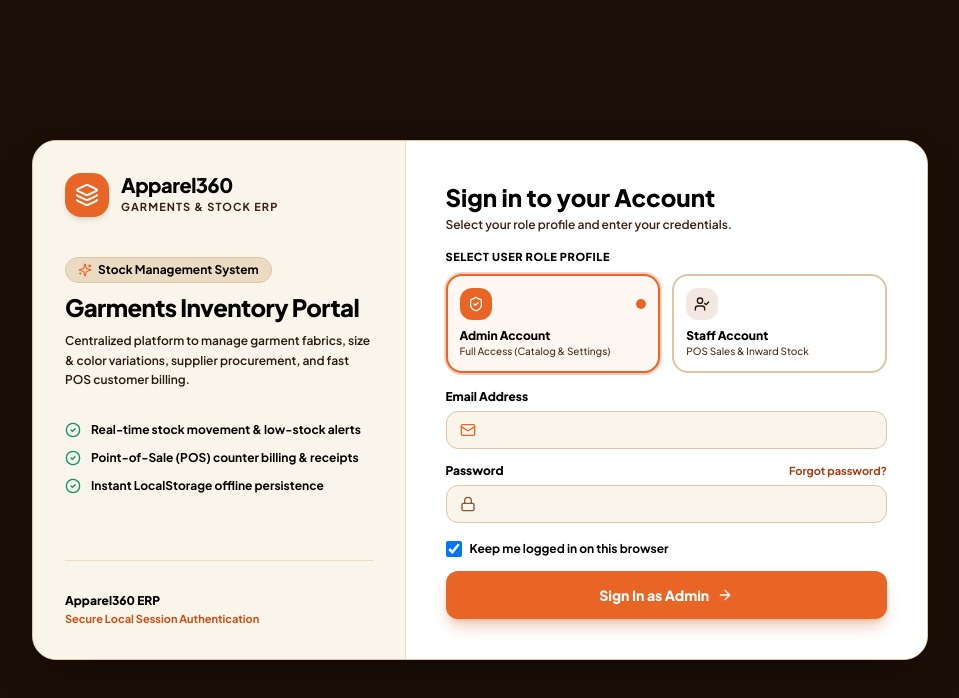
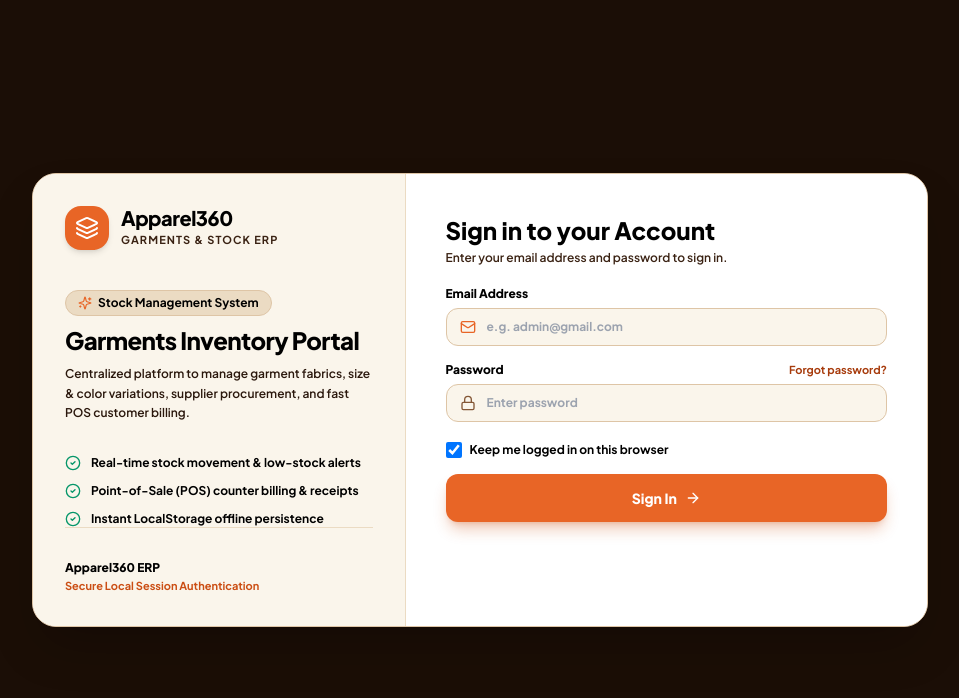
Before and after one commit to hemamalinicti/apparel360, a React (Vite) app: page / in a window 1280 px wide. Shown: the top 698 px of the page, without its empty margins (160-1119 px from the left). Built offline with nearby package versions, Linux system fonts and the light colour scheme.

Commit message:
feat(auth): remove role selector and implement credential-based login for admin and staff

```diff
--- a/src/components/auth/LoginModal.jsx
+++ b/src/components/auth/LoginModal.jsx
@@ -1,34 +1,46 @@
 import React, { useState } from 'react';
-import { X, ShieldCheck, UserCheck, Lock, Mail, Sparkles, Layers } from 'lucide-react';
+import { X, Lock, Mail, Sparkles, Layers, AlertCircle } from 'lucide-react';
 import { useApp } from '../../context/AppContext';
 
 export const LoginModal = ({ isOpen, onClose }) => {
-  const { login, currentUser } = useApp();
+  const { login } = useApp();
 
-  const [role, setRole] = useState(currentUser.role || 'Admin');
   const [email, setEmail] = useState('');
-  const [name, setName] = useState(currentUser.name || (role === 'Admin' ? 'Administrator' : 'Store Staff'));
   const [password, setPassword] = useState('');
+  const [errorMessage, setErrorMessage] = useState('');
 
   if (!isOpen) return null;
 
-  const handleRolePreset = (selectedRole) => {
-    setRole(selectedRole);
-    setName(selectedRole === 'Admin' ? 'Administrator' : 'Store Staff');
-  };
-
   const handleSubmit = (e) => {
     e.preventDefault();
-    const isAdm = role === 'Admin';
+    setErrorMessage('');
+
+    const cleanEmail = email.trim().toLowerCase();
+    const cleanPassword = password.trim();
+
+    if (cleanEmail === 'admin@gmail.com' && cleanPassword === 'admin123') {
       login({
-      name: name.trim() || (isAdm ? 'Administrator' : 'Store Staff'),
-      email: email.trim() || (isAdm ? 'admin@apparel360.com' : 'staff@apparel360.com'),
-      role,
-      code: isAdm ? 'ADM-001' : 'STAFF-102',
+        name: 'Administrator',
+        email: 'admin@gmail.com',
+        role: 'Admin',
+        code: 'ADM-001',
         company: 'Apparel360',
         isLoggedIn: true
       });
       onClose();
+    } else if (cleanEmail === 'staff@gmail.com' && cleanPassword === 'staff123') {
+      login({
+        name: 'Store Staff',
+        email: 'staff@gmail.com',
+        role: 'Staff',
+        code: 'STAFF-102',
+        company: 'Apparel360',
+        isLoggedIn: true
+      });
+      onClose();
+    } else {
+      setErrorMessage('Invalid credentials. Use admin@gmail.com/admin123 or staff@gmail.com/staff123');
+    }
   };
 
   return (
@@ -64,73 +76,15 @@ export const LoginModal = ({ isOpen, onClose }) => {
         {/* Body */}
         <form onSubmit={handleSubmit} className="p-6 space-y-4 text-xs sm:text-sm bg-white">
 
-          {/* Role selector buttons */}
-          <div className="space-y-1.5">
-            <label className="font-black text-xs uppercase tracking-wider text-black block">Choose Role Profile</label>
-            <div className="grid grid-cols-2 gap-3">
-              <button
-                type="button"
-                onClick={() => handleRolePreset('Admin')}
-                className={`p-3.5 rounded-2xl border-2 text-left flex flex-col justify-between transition-all cursor-pointer ${
-                  role === 'Admin'
-                    ? 'border-burnt-500 bg-burnt-50 ring-2 ring-burnt-500/30 shadow-sm'
-                    : 'border-cream-300 hover:border-cream-400 bg-white'
-                }`}
-              >
-                <div className="flex items-center gap-2.5">
-                  <div
-                    className="p-2 rounded-xl flex items-center justify-center shadow-xs"
-                    style={{
-                      backgroundColor: role === 'Admin' ? '#E86526' : '#FFF0EA',
-                      color: role === 'Admin' ? '#FFFFFF' : '#CB4E14'
-                    }}
-                  >
-                    <ShieldCheck className="w-4 h-4" />
+          {errorMessage && (
+            <div className="p-3 rounded-xl bg-rose-50 border border-rose-200 text-rose-800 text-xs font-bold flex items-center gap-2">
+              <AlertCircle className="w-4 h-4 text-rose-600 shrink-0" />
+              <span>{errorMessage}</span>
             </div>
-                  <span className="font-black text-sm text-black">Admin</span>
-                </div>
-                <p className="text-xs text-chocolate-800 font-semibold mt-2 leading-tight">Full access (Catalog, Masters, Suppliers)</p>
-              </button>
+          )}
 
-              <button
-                type="button"
-                onClick={() => handleRolePreset('Staff')}
-                className={`p-3.5 rounded-2xl border-2 text-left flex flex-col justify-between transition-all cursor-pointer ${
-                  role === 'Staff'
-                    ? 'border-chocolate-700 bg-chocolate-50 ring-2 ring-chocolate-700/30 shadow-sm'
-                    : 'border-cream-300 hover:border-cream-400 bg-white'
-                }`}
-              >
-                <div className="flex items-center gap-2.5">
-                  <div
-                    className="p-2 rounded-xl flex items-center justify-center shadow-xs"
-                    style={{
-                      backgroundColor: role === 'Staff' ? '#2A170C' : '#F2E8E1',
-                      color: role === 'Staff' ? '#FFFFFF' : '#2A170C'
-                    }}
-                  >
-                    <UserCheck className="w-4 h-4" />
-                  </div>
-                  <span className="font-black text-sm text-black">Staff</span>
-                </div>
-                <p className="text-xs text-chocolate-800 font-semibold mt-2 leading-tight">POS Sales & Purchase Entry</p>
-              </button>
-            </div>
-          </div>
-
-          {/* Name & Email */}
+          {/* Email & Password */}
           <div className="space-y-3 pt-1">
-            <div>
-              <label className="font-black text-xs text-black block mb-1">User Display Name</label>
-              <input
-                type="text"
-                required
-                value={name}
-                onChange={(e) => setName(e.target.value)}
-                className="w-full px-3.5 py-2.5 rounded-xl border border-cream-300 focus:border-burnt-500 focus:ring-2 focus:ring-burnt-500/20 outline-none font-bold bg-cream-50 focus:bg-white text-black text-sm transition-all"
-              />
-            </div>
-
             <div>
               <label className="font-black text-xs text-black block mb-1">Email Address</label>
               <div className="relative">
@@ -138,21 +92,30 @@ export const LoginModal = ({ isOpen, onClose }) => {
                 <input
                   type="email"
                   required
+                  placeholder="e.g. admin@gmail.com"
                   value={email}
-                  onChange={(e) => setEmail(e.target.value)}
+                  onChange={(e) => {
+                    setEmail(e.target.value);
+                    if (errorMessage) setErrorMessage('');
+                  }}
                   className="w-full pl-10 pr-3.5 py-2.5 rounded-xl border border-cream-300 focus:border-burnt-500 focus:ring-2 focus:ring-burnt-500/20 outline-none font-bold bg-cream-50 focus:bg-white text-black text-sm transition-all"
                 />
               </div>
             </div>
 
             <div>
-              <label className="font-black text-xs text-black block mb-1">Password / PIN</label>
+              <label className="font-black text-xs text-black block mb-1">Password</label>
               <div className="relative">
                 <Lock className="w-4 h-4 absolute left-3.5 top-1/2 -translate-y-1/2" style={{ color: '#845736' }} />
                 <input
                   type="password"
+                  required
+                  placeholder="Enter password"
                   value={password}
-                  onChange={(e) => setPassword(e.target.value)}
+                  onChange={(e) => {
+                    setPassword(e.target.value);
+                    if (errorMessage) setErrorMessage('');
+                  }}
                   className="w-full pl-10 pr-3.5 py-2.5 rounded-xl border border-cream-300 focus:border-burnt-500 focus:ring-2 focus:ring-burnt-500/20 outline-none font-bold bg-cream-50 focus:bg-white text-black text-sm transition-all"
                 />
               </div>
@@ -167,7 +130,7 @@ export const LoginModal = ({ isOpen, onClose }) => {
               style={{ backgroundColor: '#E86526', color: '#FFFFFF' }}
             >
               <Sparkles className="w-4 h-4 text-white" />
-              <span className="text-white font-black text-sm tracking-wide">Sign In as {role}</span>
+              <span className="text-white font-black text-sm tracking-wide">Sign In</span>
             </button>
           </div>
 
--- a/src/components/auth/LoginPage.jsx
+++ b/src/components/auth/LoginPage.jsx
@@ -1,39 +1,51 @@
 import React, { useState } from 'react';
 import {
-  ShieldCheck,
-  UserCheck,
   Lock,
   Mail,
   Sparkles,
   Layers,
   ArrowRight,
-  CheckCircle2
+  CheckCircle2,
+  AlertCircle
 } from 'lucide-react';
 import { useApp } from '../../context/AppContext';
 
 export const LoginPage = () => {
   const { login } = useApp();
 
-  const [selectedRole, setSelectedRole] = useState('Admin');
   const [email, setEmail] = useState('');
   const [password, setPassword] = useState('');
   const [rememberMe, setRememberMe] = useState(true);
-
-  const handleSelectRole = (role) => {
-    setSelectedRole(role);
-  };
+  const [errorMessage, setErrorMessage] = useState('');
 
   const handleFormSubmit = (e) => {
     e.preventDefault();
-    const isAdm = selectedRole === 'Admin';
-    login({
-      name: isAdm ? 'Administrator' : 'Store Staff',
-      email: email.trim() || (isAdm ? 'admin@apparel360.com' : 'staff@apparel360.com'),
-      role: selectedRole,
-      code: isAdm ? 'ADM-001' : 'STAFF-102',
-      company: 'Apparel360',
-      isLoggedIn: true
-    });
+    setErrorMessage('');
+
+    const cleanEmail = email.trim().toLowerCase();
+    const cleanPassword = password.trim();
+
+    if (cleanEmail === 'admin@gmail.com' && cleanPassword === 'admin123') {
+      login({
+        name: 'Administrator',
+        email: 'admin@gmail.com',
+        role: 'Admin',
+        code: 'ADM-001',
+        company: 'Apparel360',
+        isLoggedIn: true
+      });
+    } else if (cleanEmail === 'staff@gmail.com' && cleanPassword === 'staff123') {
+      login({
+        name: 'Store Staff',
+        email: 'staff@gmail.com',
+        role: 'Staff',
+        code: 'STAFF-102',
+        company: 'Apparel360',
+        isLoggedIn: true
+      });
+    } else {
+      setErrorMessage('Invalid email or password. Please check your login credentials.');
+    }
   };
 
   return (
@@ -131,82 +143,20 @@ export const LoginPage = () => {
                 Sign in to your Account
               </h3>
               <p className="text-xs text-chocolate-800 font-semibold">
-                Select your role profile and enter your credentials.
+                Enter your email address and password to sign in.
               </p>
             </div>
 
-            {/* Quick 1-Click Role Presets */}
-            <div className="mt-4 space-y-2">
-              <label className="text-[11px] font-black uppercase tracking-wider text-black block">
-                Select User Role Profile
-              </label>
-              <div className="grid grid-cols-2 gap-3">
-
-                {/* Admin Option */}
-                <button
-                  type="button"
-                  onClick={() => handleSelectRole('Admin')}
-                  className={`p-3 rounded-2xl border-2 text-left transition-all relative cursor-pointer ${
-                    selectedRole === 'Admin'
-                      ? 'border-burnt-500 bg-burnt-50 ring-2 ring-burnt-500/30 shadow-sm'
-                      : 'border-cream-300 hover:border-cream-400 bg-white'
-                  }`}
-                >
-                  <div className="flex items-center justify-between">
-                    <div
-                      className="w-8 h-8 rounded-xl flex items-center justify-center font-bold shadow-xs"
-                      style={{
-                        backgroundColor: selectedRole === 'Admin' ? '#E86526' : '#FFF0EA',
-                        color: selectedRole === 'Admin' ? '#FFFFFF' : '#CB4E14'
-                      }}
-                    >
-                      <ShieldCheck className="w-4 h-4" />
-                    </div>
-                    {selectedRole === 'Admin' && (
-                      <span className="w-2.5 h-2.5 rounded-full" style={{ backgroundColor: '#E86526' }} />
-                    )}
-                  </div>
-                  <div className="mt-2">
-                    <div className="text-xs font-black text-black">Admin Account</div>
-                    <div className="text-[10px] text-chocolate-700 font-medium">Full Access (Catalog & Settings)</div>
-                  </div>
-                </button>
-
-                {/* Staff Option */}
-                <button
-                  type="button"
-                  onClick={() => handleSelectRole('Staff')}
-                  className={`p-3 rounded-2xl border-2 text-left transition-all relative cursor-pointer ${
-                    selectedRole === 'Staff'
-                      ? 'border-chocolate-700 bg-chocolate-50 ring-2 ring-chocolate-700/30 shadow-sm'
-                      : 'border-cream-300 hover:border-cream-400 bg-white'
-                  }`}
-                >
-                  <div className="flex items-center justify-between">
-                    <div
-                      className="w-8 h-8 rounded-xl flex items-center justify-center font-bold shadow-xs"
-                      style={{
-                        backgroundColor: selectedRole === 'Staff' ? '#2A170C' : '#F2E8E1',
-                        color: selectedRole === 'Staff' ? '#FFFFFF' : '#2A170C'
-                      }}
-                    >
-                      <UserCheck className="w-4 h-4" />
-                    </div>
-                    {selectedRole === 'Staff' && (
-                      <span className="w-2.5 h-2.5 rounded-full" style={{ backgroundColor: '#2A170C' }} />
-                    )}
-                  </div>
-                  <div className="mt-2">
-                    <div className="text-xs font-black text-black">Staff Account</div>
-                    <div className="text-[10px] text-chocolate-700 font-medium">POS Sales & Inward Stock</div>
-                  </div>
-                </button>
-
+            {/* Error Message Alert */}
+            {errorMessage && (
+              <div className="mt-4 p-3 rounded-xl bg-rose-50 border border-rose-200 text-rose-800 text-xs font-bold flex items-center gap-2 animate-in fade-in">
+                <AlertCircle className="w-4 h-4 text-rose-600 shrink-0" />
+                <span>{errorMessage}</span>
               </div>
-            </div>
+            )}
 
             {/* Login Form */}
-            <form onSubmit={handleFormSubmit} className="mt-4 space-y-3.5 text-xs">
+            <form onSubmit={handleFormSubmit} className="mt-5 space-y-4 text-xs">
 
               <div className="space-y-1.5">
                 <label className="font-black text-xs text-black block">Email Address</label>
@@ -215,8 +165,12 @@ export const LoginPage = () => {
                   <input
                     type="email"
                     required
+                    placeholder="e.g. admin@gmail.com"
                     value={email}
-                    onChange={(e) => setEmail(e.target.value)}
+                    onChange={(e) => {
+                      setEmail(e.target.value);
+                      if (errorMessage) setErrorMessage('');
+                    }}
                     className="w-full pl-10 pr-3.5 py-2.5 bg-cream-50 rounded-xl border border-cream-300 focus:border-burnt-500 focus:bg-white text-black outline-none text-xs font-bold transition-all focus:ring-2 focus:ring-burnt-500/20"
                   />
                 </div>
@@ -234,8 +188,12 @@ export const LoginPage = () => {
                   <input
                     type="password"
                     required
+                    placeholder="Enter password"
                     value={password}
-                    onChange={(e) => setPassword(e.target.value)}
+                    onChange={(e) => {
+                      setPassword(e.target.value);
+                      if (errorMessage) setErrorMessage('');
+                    }}
                     className="w-full pl-10 pr-3.5 py-2.5 bg-cream-50 rounded-xl border border-cream-300 focus:border-burnt-500 focus:bg-white text-black outline-none text-xs font-bold transition-all focus:ring-2 focus:ring-burnt-500/20"
                   />
                 </div>
@@ -259,7 +217,7 @@ export const LoginPage = () => {
                 className="w-full py-3.5 px-4 rounded-xl bg-burnt-500 hover:bg-burnt-600 text-white font-black text-sm shadow-lg shadow-burnt-600/30 transition-all flex items-center justify-center gap-2 transform active:scale-98 cursor-pointer"
                 style={{ backgroundColor: '#E86526', color: '#FFFFFF' }}
               >
-                <span className="text-white font-black">Sign In as {selectedRole}</span>
+                <span className="text-white font-black">Sign In</span>
                 <ArrowRight className="w-4 h-4 text-white" />
               </button>
 
```
Lines whose indentation alone changed are shown as unchanged.
